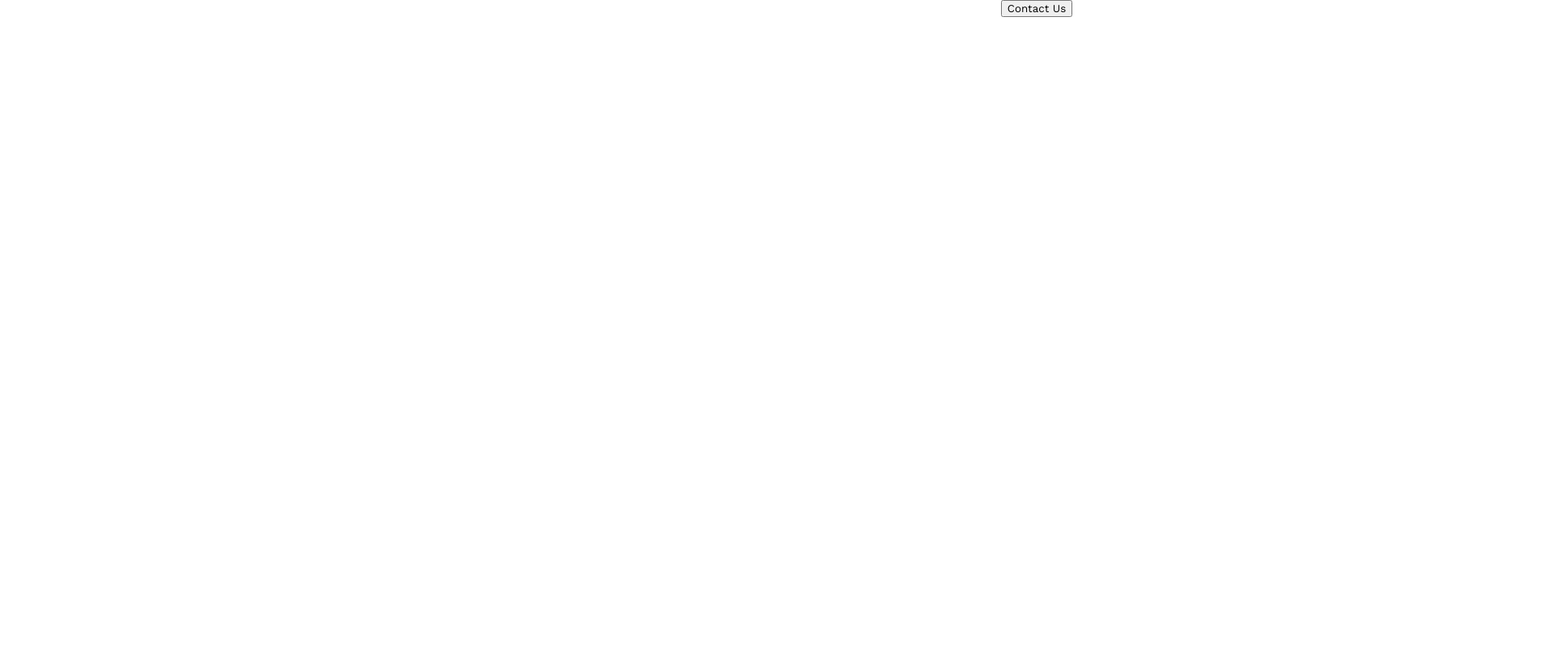
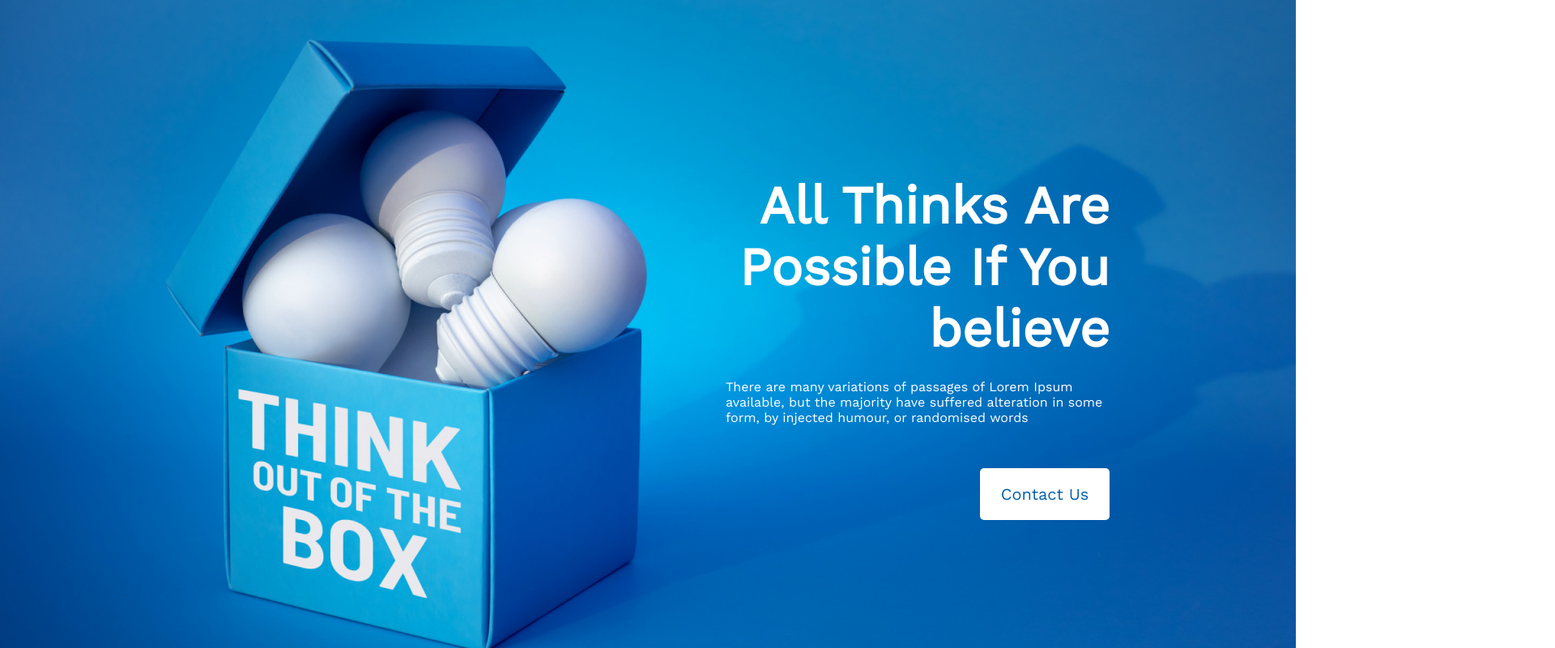
Before and after one commit to tarafderbappy/assignment, a plain HTML site: page index.html in a window 1280 px wide. Shown: the top 800 px of the page at 81% size, 1920 px wide, since content can reach past the window. Drawn offline with nearby package versions, Linux system fonts and the light colour scheme.

Commit message:
first page

```diff
--- a/style/assignment.css
+++ b/style/assignment.css
@@ -4,11 +4,11 @@
 }
 .banner-container{
     background-image: url(../images/banner/banner3.png);
-    width: 200%;
+    width: 125%;
     height: 100vh;
     background-repeat: no-repeat;
     display: flex;
-    justify-content: center;
+    justify-items: auto;
 }
 .banner-tittle{
     color: #FFFFFF;
@@ -29,4 +29,17 @@
     height: 78px;
     left: 876px;
     top: 468px;
+    margin-left: 20px;
 }
+.btn{
+    color: #005FAC;
+    position: absolute;
+    width: 160px;
+    height: 64px;
+    left: 1210px;
+    top: 578px;
+    font-size: 20px;
+    background: #FFFFFF;
+    border-radius: 5px;
+    border: none;
+}
```
Also changed, not shown: images/banner/banner1.png (added), images/banner/banner2.png (added), images/banner/banner3.png (added), images/gradient1.png (added), images/gradient2.png (added), images/gradient3.png (added), images/icons/ecom.png (added), images/icons/fb.png (added), images/icons/js.png (added), images/icons/smoke.png (added), images/icons/twitter.png (added), images/icons/web.png (added), images/icons/youtube.png (added), images/person.png (added), 1 more files.
